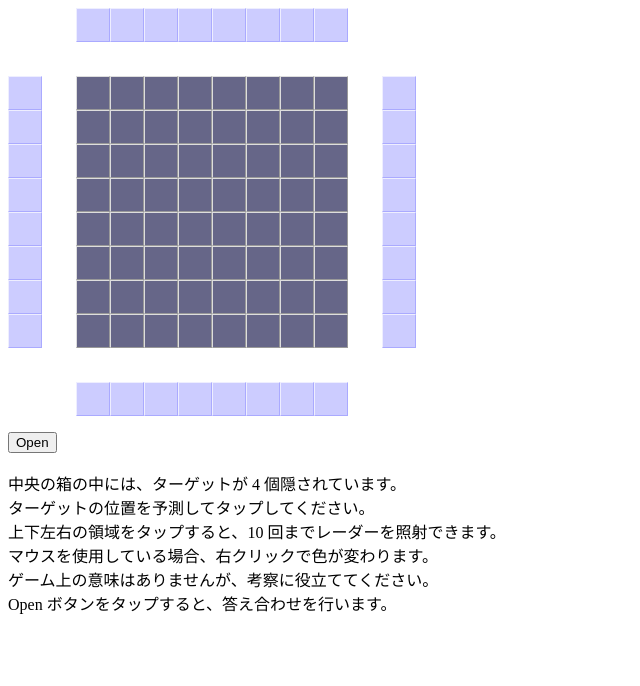
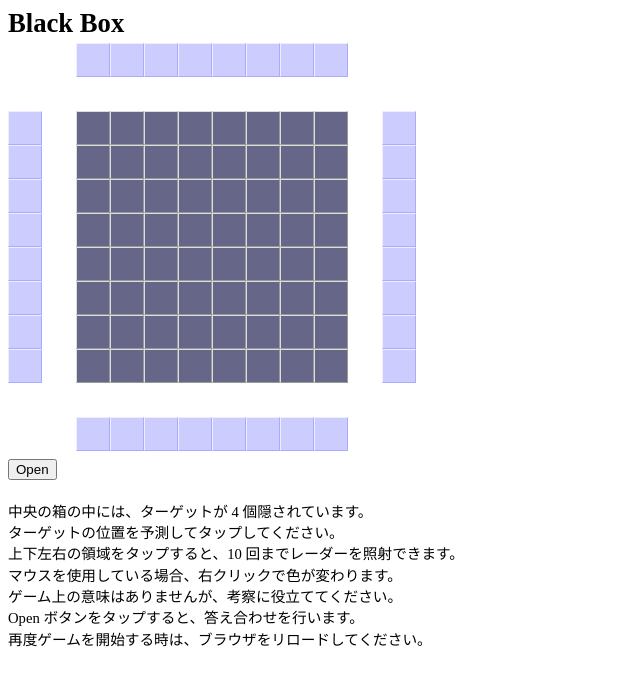
Before and after one commit to Satomaru/black-box, a React app: page / in a window 1280 px wide. Shown: the top 686 px of the page, without its empty margins (0-640 px from the left). Built offline with nearby package versions, Linux system fonts and the light colour scheme.

Commit message:
レイアウトを変更。

```diff
--- a/src/app.css
+++ b/src/app.css
@@ -2,13 +2,18 @@
   --cell-size: 34px;
 }
 
-.board {
+.app {
   width: 800px;
   height: 640px;
   -moz-user-select: none;
   -webkit-user-select: none;
   -ms-user-select: none;
   user-select: none;
+}
+
+h1 {
+  margin: 0 0 4px 0;
+  font-size: 20pt;
 }
 
 .desk-body::after {
@@ -91,5 +96,17 @@
 }
 
 .footer {
-  margin-top: 16px;
+  margin-top: 8px;
+  font-size: 11pt;
+  line-height: 16pt;
 }
+
+.footer .score {
+  font-size: 15pt;
+  font-weight: bold;
+  color: #f00;
+}
+
+.footer button {
+  font-size: 10pt;
+}
--- a/src/app.jsx
+++ b/src/app.jsx
@@ -78,7 +78,8 @@ class App extends React.Component {
 
   render() {
     return (
-      <div>
+      <div className="app">
+        <h1>Black Box</h1>
         <Board context={this.state.board}/>
       </div>
     );
--- a/src/component/board.jsx
+++ b/src/component/board.jsx
@@ -7,10 +7,6 @@ export class Board extends React.Component {
   render() {
     const context = this.props.context;
     let result;
-
-    if (context.info.gameOver) {
-      result = `ゲーム終了。スコアは ${context.info.score} 点です。`;
-    }
 
     return (
       <div className="board">
@@ -24,7 +20,16 @@ export class Board extends React.Component {
           <Rader context={context.raders.bottom}/>
         </div>
         <div className="footer">
-          <button onClick={context.buttons.open.onClick}>Open</button> {result}<br/>
+          <button onClick={context.buttons.open.onClick}>Open</button>
+
+          { context.info.gameOver &&
+            <span>
+              ゲーム終了。スコアは
+              <span className="score">{context.info.score}</span>
+              点です。
+            </span>
+          }<br/>
+
           <br/>
           中央の箱の中には、ターゲットが {context.info.targets} 個隠されています。<br/>
           ターゲットの位置を予測してタップしてください。<br/>
@@ -32,6 +37,7 @@ export class Board extends React.Component {
           マウスを使用している場合、右クリックで色が変わります。<br/>
           ゲーム上の意味はありませんが、考察に役立ててください。<br/>
           Open ボタンをタップすると、答え合わせを行います。<br/>
+          再度ゲームを開始する時は、ブラウザをリロードしてください。<br/>
         </div>
       </div>
     );
```
